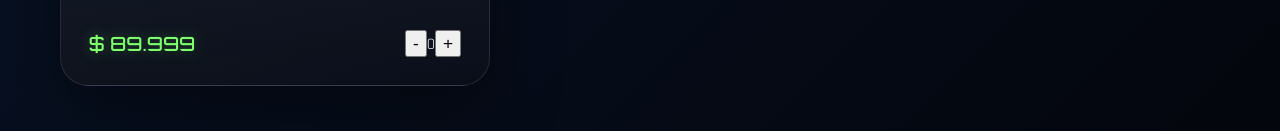
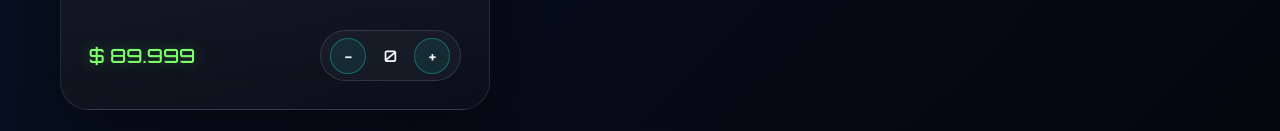
Before and after one commit to GonzaloCriado/EcommerceGGamer, a website: page index.html in a window 1280 px wide. Shown: the part 1684-1815 px from the top of the page. Drawn offline with Linux system fonts and the light colour scheme.

Commit message:
estilos agregados

```diff
--- a/scss/styles.scss
+++ b/scss/styles.scss
@@ -487,6 +487,43 @@ button {
   padding-top: 1rem;
 }
 
+.quantity-controls {
+  display: inline-flex;
+  align-items: center;
+  gap: 0.75rem;
+  padding: 0.4rem 0.6rem;
+  border: 1px solid rgba(255, 255, 255, 0.12);
+  border-radius: 999px;
+  background: rgba(255, 255, 255, 0.04);
+}
+
+.quantity-button {
+  width: 2.25rem;
+  min-width: 2.25rem;
+  min-height: 2.25rem;
+  padding: 0;
+  border: 1px solid rgba(color(cyan), 0.32);
+  border-radius: 50%;
+  background: rgba(color(cyan), 0.08);
+  color: color(text);
+  font-family: $font-display;
+  font-size: 1rem;
+  line-height: 1;
+  box-shadow: none;
+
+  &:hover {
+    box-shadow: 0 0 18px rgba(color(cyan), 0.18);
+  }
+}
+
+.quantity-value {
+  min-width: 1.5rem;
+  color: color(text);
+  font-family: $font-display;
+  font-size: 1rem;
+  text-align: center;
+}
+
 .price {
   color: color(green);
   font-family: $font-display;
```
Also changed, not shown: css/styles.css.
